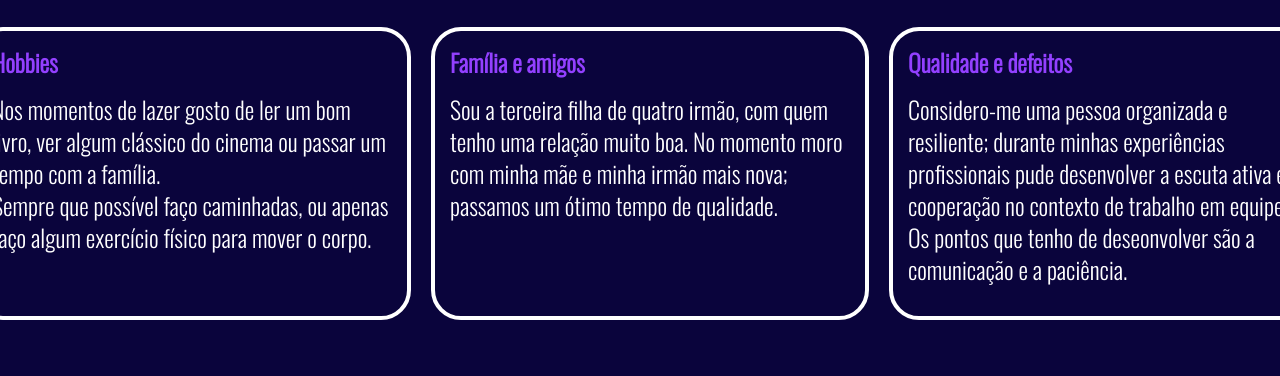
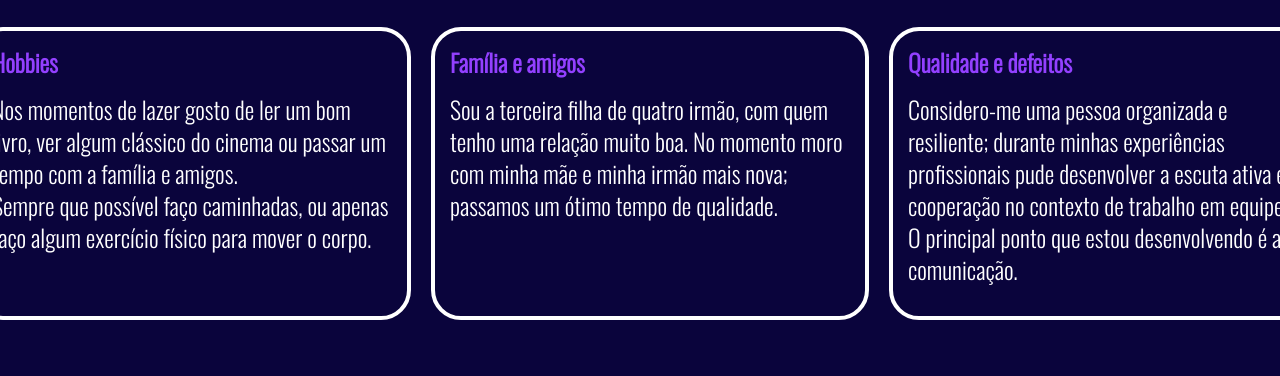
Before and after one commit to Dev-Sadiana/Portfolio, a plain HTML site: page curiosidades.html in a window 1280 px wide. Shown: the part 236-612 px from the top of the page. Drawn offline with nearby package versions, Linux system fonts and the light colour scheme.

Commit message:
Update curiosidades.html

```diff
--- a/curiosidades.html
+++ b/curiosidades.html
@@ -26,7 +26,7 @@
 
         <div class="curiosidades">
             <div class="curiosidades__conteudo">
-                <p> <strong id="destaque">Hobbies</strong> Nos momentos de lazer gosto de ler um bom livro, ver algum clássico do cinema ou passar um tempo com a família. <br> Sempre que possível faço caminhadas, ou apenas faço algum exercício físico para mover o corpo.</p>
+                <p> <strong id="destaque">Hobbies</strong> Nos momentos de lazer gosto de ler um bom livro, ver algum clássico do cinema ou passar um tempo com a família e amigos. <br> Sempre que possível faço caminhadas, ou apenas faço algum exercício físico para mover o corpo.</p>
             </div>
 
             <div class="curiosidades__conteudo">
@@ -34,7 +34,7 @@
             </div>
 
             <div class="curiosidades__conteudo">
-                <p> <strong id="destaque">Qualidade e defeitos</strong> Considero-me uma pessoa organizada e resiliente; durante minhas experiências profissionais pude desenvolver a escuta ativa e a cooperação no contexto de trabalho em equipe. <br> Os pontos que tenho de deseonvolver são a comunicação e a paciência.  </p>
+                <p> <strong id="destaque">Qualidade e defeitos</strong> Considero-me uma pessoa organizada e resiliente; durante minhas experiências profissionais pude desenvolver a escuta ativa e a cooperação no contexto de trabalho em equipe. <br> O principal ponto que estou desenvolvendo é a comunicação.  </p>
             </div>
         </div>
 
```
